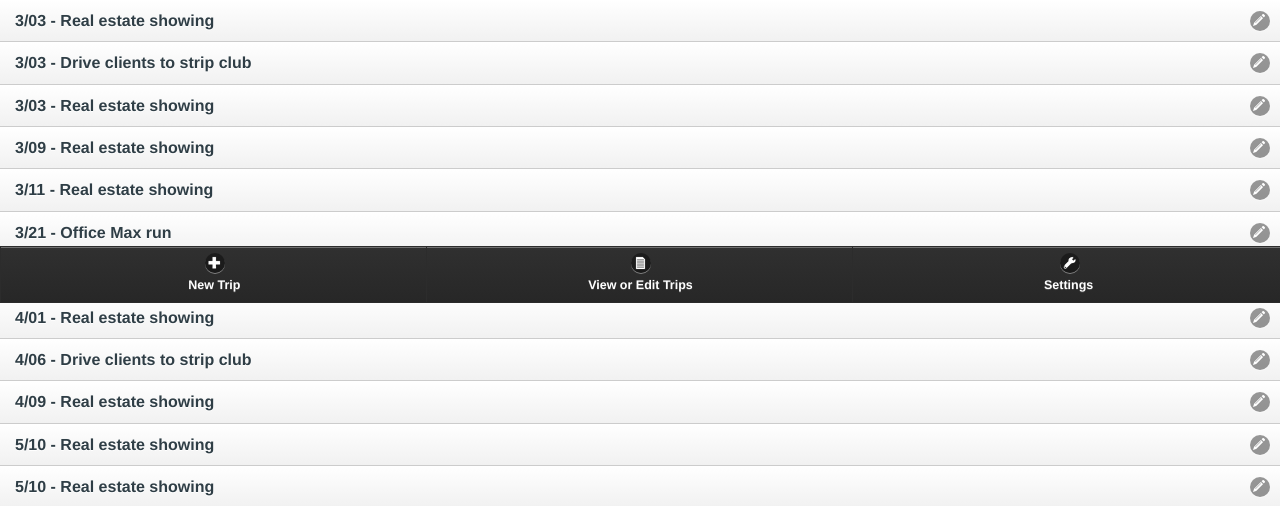
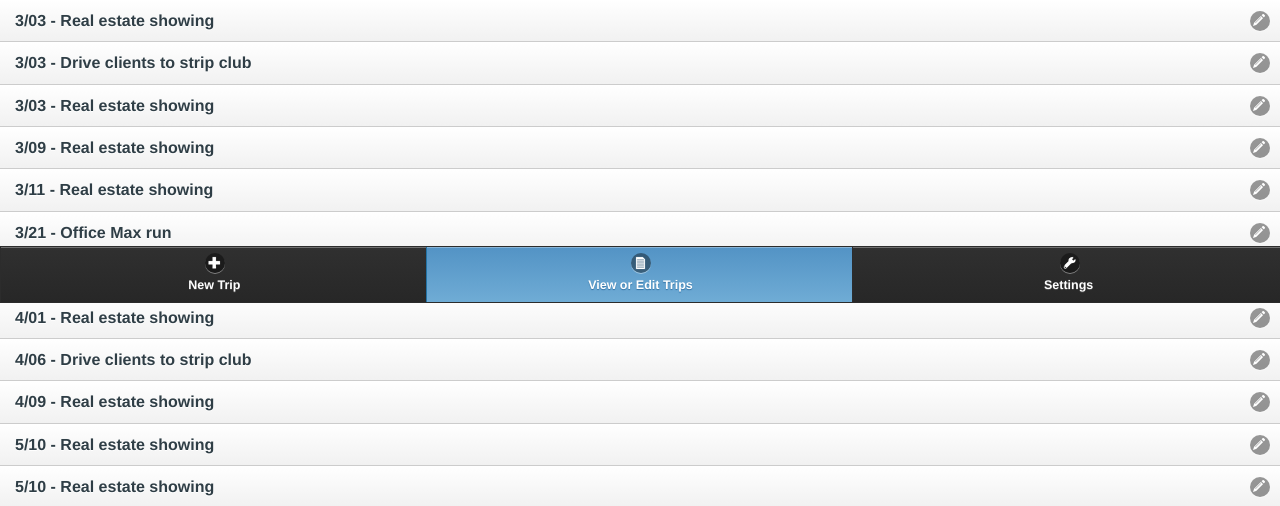
Before and after one commit to ezl/miletracker, a Django app: page /log/ in a window 1280 px wide. Shown: the part 497-1003 px from the top of the page. Run offline with Django 3.2, Linux system fonts and the light colour scheme; parts of the project's set-up code (start-up, migrations or seed data) failed here and were passed over.

Commit message:
track active tab

```diff
--- a/miletracker/templates/_footer.html
+++ b/miletracker/templates/_footer.html
@@ -1,9 +1,9 @@
             <div data-role="footer" data-position="fixed" data-theme="b">
                 <div data-role="navbar">
                     <ul>
-                        <li><a href="{% url edit %}" data-icon="plus" {% if False %}class="ui-btn-active ui-state-persist"{% endif %}>New Trip</a></li>
-                        <li><a href="{% url log %}" data-icon="page" {% if False %}class="ui-btn-active ui-state-persist"{% endif %}>View or Edit Trips</a></li>
-                        <li><a href="{% url landing %}" data-icon="wrench" {% if False %}class="ui-btn-active ui-state-persist"{% endif %}>Settings</a></li>
+                        <li><a href="{% url edit %}" data-icon="plus" {% if tab == "edit" %}class="ui-btn-active ui-state-persist"{% endif %}>New Trip</a></li>
+                        <li><a href="{% url log %}" data-icon="page" {% if tab == "log" %}class="ui-btn-active ui-state-persist"{% endif %}>View or Edit Trips</a></li>
+                        <li><a href="{% url landing %}" data-icon="wrench" {% if tab == "settings" %}class="ui-btn-active ui-state-persist"{% endif %}>Settings</a></li>
                     </ul>
                 </div><!-- /navbar -->
             </div><!-- /footer -->
```
